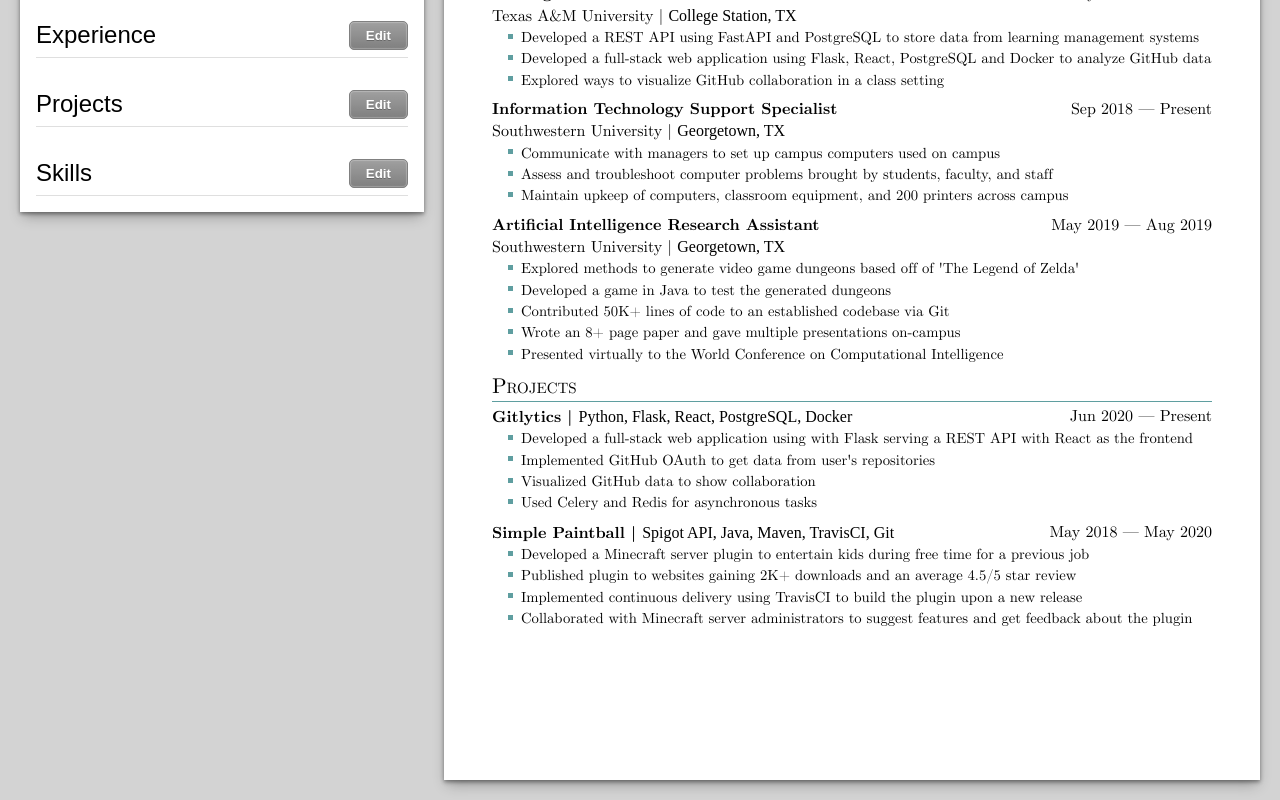
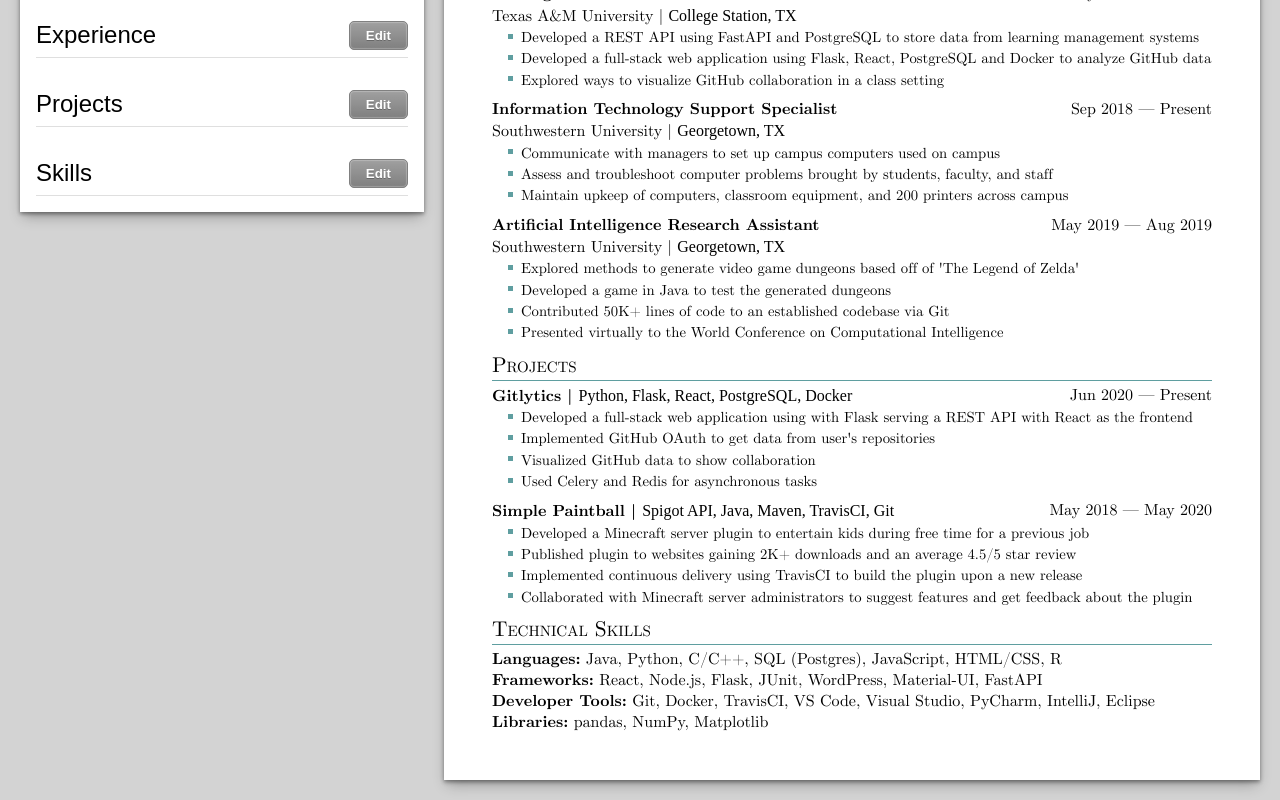
Before and after one commit to endulum/odin-cv-app, a React (Vite) app: page / in a window 1280 px wide. Shown: the part 344-1144 px from the top of the page. Built offline with nearby package versions, Linux system fonts and the light colour scheme; a web font is replaced by a local one.

Commit message:
skills component on cv

```diff
--- a/src/App.jsx
+++ b/src/App.jsx
@@ -11,6 +11,7 @@ import Personal from './components/cv/Personal';
 import Education from './components/cv/Education';
 import Experience from './components/cv/Experience';
 import Projects from './components/cv/Projects';
+import Skills from './components/cv/Skills';
 
 import {
   personalJakes, educationJakes, experienceJakes, projectsJakes, skillsJakes,
@@ -180,71 +181,6 @@ export default function App() {
     })]);
   }
 
-  // // change or delete a skill stack
-  // function handleEditSkillStack(id, newText) {
-  //   if (!newText) {
-  //     setSkillInfo([...skillInfo.filter((stack) => stack.id !== id)]);
-  //   } else {
-  //     setSkillInfo([...skillInfo.map((stack) => {
-  //       if (stack.id === id) return { ...stack, stackName: newText };
-  //       return { ...stack };
-  //     })]);
-  //   }
-  // }
-
-  // // add a skill stack
-  // function handleAddSkillStack() {
-  //   setSkillInfo([...skillInfo, {
-  //     id: uuid(),
-  //     stackName: '(name of skill stack)',
-  //     stack: [
-  //       {
-  //         id: uuid(),
-  //         bulletText: '(skill)',
-  //       },
-  //     ],
-  //   }]);
-  // }
-
-  // // change or edit a skill stack skill
-  // function handleEditSkill(skillStackId, skillId, newText) {
-  //   if (newText === undefined) {
-  //     setSkillInfo([...skillInfo.map((skillStack) => {
-  //       if (skillStack.id === skillStackId) {
-  //         return { ...skillStack, stack: skillStack.stack.filter((skill) => skill.id !== skillId) };
-  //       } return { ...skillStack };
-  //     })]);
-  //   } else {
-  //     setSkillInfo([...skillInfo.map((skillStack) => {
-  //       if (skillStack.id === skillStackId) {
-  //         return {
-  //           ...skillStack,
-  //           stack: skillStack.stack.map((skillItem) => {
-  //             if (skillItem.id === skillId) return { ...skillItem, bulletText: newText };
-  //             return { ...skillItem };
-  //           }),
-  //         };
-  //       } return { ...skillStack };
-  //     })]);
-  //   }
-  // }
-
-  // // add a skill stack skill
-  // function handleAddSkill(skillStackId) {
-  //   setSkillInfo([...skillInfo.map((skillStack) => {
-  //     if (skillStack.id === skillStackId) {
-  //       return {
-  //         ...skillStack,
-  //         stack: [...skillStack.stack, {
-  //           id: uuid(),
-  //           bulletText: '',
-  //         }],
-  //       };
-  //     } return { ...skillStack };
-  //   })]);
-  // }
-
-  // change or delete a skillset
   function handleEditSkillset(skillsetId, property, value) {
     if (!value) {
       setSkillInfo([...skillInfo.filter((skillset) => skillset.id !== skillsetId)]);
@@ -256,7 +192,6 @@ export default function App() {
     }
   }
 
-  // add a skillset
   function handleAddSkillset() {
     setSkillInfo([...skillInfo, {
       id: uuid(),
@@ -283,6 +218,7 @@ export default function App() {
               setEducationInfo(educationJakes);
               setExperienceInfo(experienceJakes);
               setProjectInfo(projectsJakes);
+              setSkillInfo(skillsJakes);
             }}
           >
             Reset CV to Default Data
@@ -302,6 +238,7 @@ export default function App() {
               setEducationInfo([]);
               setExperienceInfo([]);
               setProjectInfo([]);
+              setSkillInfo([]);
             }}
           >
             Empty All CV Data
@@ -347,14 +284,6 @@ export default function App() {
           onAddSkillset={handleAddSkillset}
           skillInfo={skillInfo}
         />
-
-        {/* <EditorSkills
-          onEditSkillStack={handleEditSkillStack}
-          onAddSkillStack={handleAddSkillStack}
-          onEditSkill={handleEditSkill}
-          onAddSkill={handleAddSkill}
-          skillInfo={skillInfo}
-        /> */}
       </div>
 
       <div className={`${font} cv`}>
@@ -363,6 +292,7 @@ export default function App() {
           <Education details={educationInfo} color={color} />
           <Experience details={experienceInfo} color={color} />
           <Projects details={projectInfo} color={color} />
+          <Skills details={skillInfo} color={color} />
         </div>
       </div>
     </>
--- a/src/Data.js
+++ b/src/Data.js
@@ -25,15 +25,6 @@ export const educationJakes = [
     end: '2018-05',
   },
 ];
-
-// export const educationEmpty = {
-//   id: uuid(),
-//   school: '(school or institution name)',
-//   degree: '(degree or certification of study)',
-//   location: '(location of school or institution)',
-//   start: '',
-//   end: '',
-// };
 
 export const experienceJakes = [
   {
@@ -88,28 +79,10 @@ export const experienceJakes = [
       bulletText: 'Contributed 50K+ lines of code to an established codebase via Git',
     }, {
       id: uuid(),
-      bulletText: 'Wrote an 8+ page paper and gave multiple presentations on-campus',
-    }, {
-      id: uuid(),
       bulletText: 'Presented virtually to the World Conference on Computational Intelligence',
     }],
   },
 ];
-
-// export const experienceEmpty = {
-//   id: uuid(),
-//   position: 'name of work position',
-//   company: 'name of company',
-//   location: 'location of work',
-//   start: '',
-//   end: '',
-//   bullets: [],
-// };
-
-// export const bulletEmpty = {
-// id: uuid(),
-// bulletText: '',
-// };
 
 export const projectsJakes = [
   {
@@ -157,56 +130,6 @@ export const projectsJakes = [
   },
 ];
 
-// export const skillsJakes = [
-//   {
-//     id: uuid(),
-//     stackName: 'Languages',
-//     stack: [
-//       { id: uuid(), bulletText: 'Java' },
-//       { id: uuid(), bulletText: 'Python' },
-//       { id: uuid(), bulletText: 'C/C++' },
-//       { id: uuid(), bulletText: 'SQL (Postgres)' },
-//       { id: uuid(), bulletText: 'JavaScript' },
-//       { id: uuid(), bulletText: 'HTML/CSS' },
-//       { id: uuid(), bulletText: 'R' },
-//     ],
-//   }, {
-//     id: uuid(),
-//     stackName: 'Frameworks',
-//     stack: [
-//       { id: uuid(), bulletText: 'React' },
-//       { id: uuid(), bulletText: 'Node.js' },
-//       { id: uuid(), bulletText: 'Flask' },
-//       { id: uuid(), bulletText: 'JUnit' },
-//       { id: uuid(), bulletText: 'Wordpress' },
-//       { id: uuid(), bulletText: 'Material-UI' },
-//       { id: uuid(), bulletText: 'FastAPI' },
-//     ],
-//   }, {
-//     id: uuid(),
-//     stackName: 'Developer Tools',
-//     stack: [
-//       { id: uuid(), bulletText: 'Git' },
-//       { id: uuid(), bulletText: 'Docker' },
-//       { id: uuid(), bulletText: 'TravisCI' },
-//       { id: uuid(), bulletText: 'Google Cloud Platform' },
-//       { id: uuid(), bulletText: 'VSCode' },
-//       { id: uuid(), bulletText: 'Visual Studio' },
-//       { id: uuid(), bulletText: 'PyCharm' },
-//       { id: uuid(), bulletText: 'IntelliJ' },
-//       { id: uuid(), bulletText: 'Eclipse' },
-//     ],
-//   }, {
-//     id: uuid(),
-//     stackName: 'Libraries',
-//     stack: [
-//       { id: uuid(), bulletText: 'pandas' },
-//       { id: uuid(), bulletText: 'NumPy' },
-//       { id: uuid(), bulletText: 'Matplotlib' },
-//     ],
-//   },
-// ];
-
 export const skillsJakes = [
   {
     id: uuid(),
@@ -219,7 +142,7 @@ export const skillsJakes = [
   }, {
     id: uuid(),
     title: 'Developer Tools',
-    skills: 'Git, Docker, TravisCI, Google Cloud Platform, VS Code, Visual Studio, PyCharm, IntelliJ, Eclipse',
+    skills: 'Git, Docker, TravisCI, VS Code, Visual Studio, PyCharm, IntelliJ, Eclipse',
   }, {
     id: uuid(),
     title: 'Libraries',
--- /dev/null
+++ b/src/components/cv/Skills.jsx
@@ -0,0 +1,33 @@
+export default function Skills({ details, color }) {
+  if (details.length > 0) {
+    return (
+      <div className="section-skills">
+        <h2
+          className="header-skills"
+          style={{
+            borderBottom: `1px solid ${color}`,
+          }}
+        >
+          Technical Skills
+
+        </h2>
+        <div className="body-skills">
+          {details.map((skill) => <Skill key={skill.id} details={skill} />)}
+        </div>
+      </div>
+    );
+  }
+}
+
+function Skill({ details }) {
+  return (
+    <p>
+      <b className="skillset-title">
+        {details.title}
+        :
+      </b>
+      {' '}
+      {details.skills}
+    </p>
+  );
+}
--- a/src/styles/cv.css
+++ b/src/styles/cv.css
@@ -40,11 +40,11 @@
   }
 }
 
-.section-education, .section-experience, .section-projects {
+.section-education, .section-experience, .section-projects, .section-skills {
   padding: 0 0.5in;
   font-size: 12pt;
 
-  & .header-education, .header-experience, .header-projects {
+  & .header-education, .header-experience, .header-projects, .header-skills {
     font-size: 16pt;
     font-variant: small-caps;
   }
@@ -56,6 +56,11 @@
     flex-direction: column;
     gap: 0.5rem;
     line-height: 16pt;
+  }
+
+  & .body-skills {
+    padding-top: 0.25rem;
+    padding-bottom: 0.5rem;
   }
 
   & .education-details, .experience-details, .project-details {
--- a/src/styles/fonts/font-handling.css
+++ b/src/styles/fonts/font-handling.css
@@ -40,7 +40,7 @@
     font-family: 'CM Serif Oblique';
   }
 
-  & .section-personal, .education-school, .experience-position, .project-title {
+  & .section-personal, .education-school, .experience-position, .project-title, .skillset-title{
     font-family: 'CM Serif Bold';
   }
 }
@@ -52,7 +52,7 @@
     font-family: 'CM Sans Oblique';
   }
 
-  & .section-personal, .education-school, .experience-position, .project-title {
+  & .section-personal, .education-school, .experience-position, .project-title, .skillset-title {
     font-family: 'CM Sans Bold';
   }
 }
```
